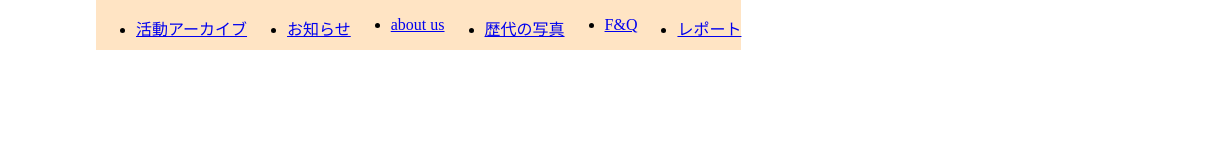
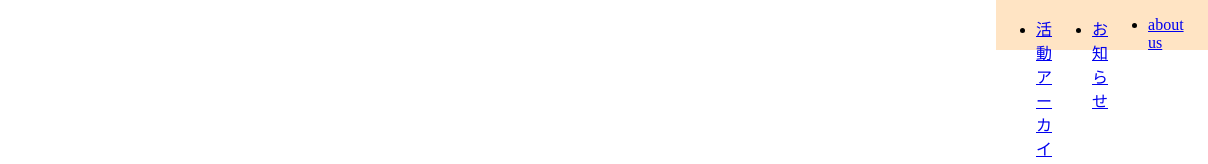
Before and after one commit to kouta-tora/circle-site, a plain HTML site: page index.html in a window 1280 px wide. Shown: the top 164 px of the page, 72-1280 px from the left. Drawn offline with Linux system fonts and the light colour scheme.

Commit message:
Update site.css

```diff
--- a/site.css
+++ b/site.css
@@ -14,7 +14,7 @@ header{
     background-color: bisque;
     display: flex;
     padding-right: 0px;
-    margin-left:100px;
+    margin-left:1000px;
 }
 
 .main-content{
```
